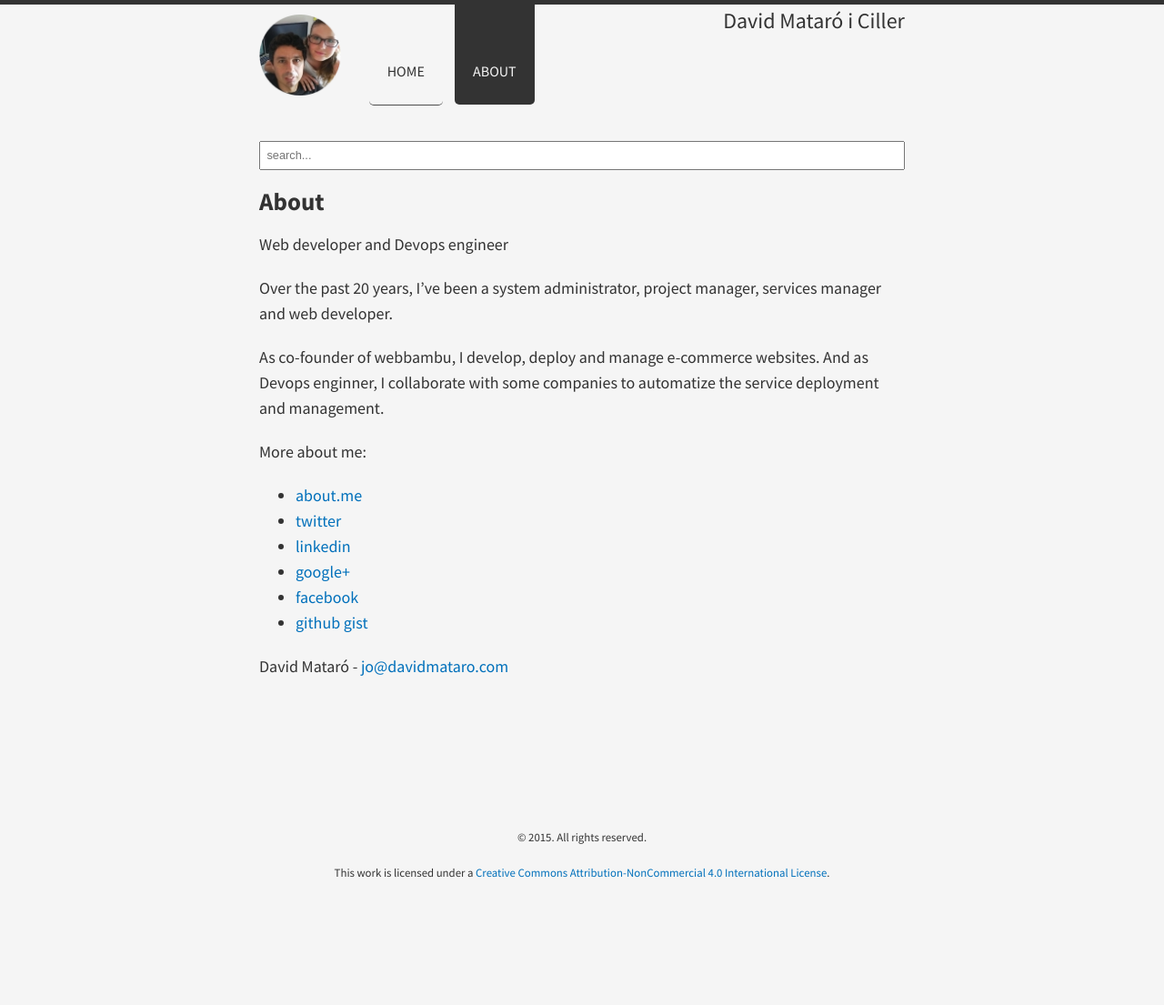
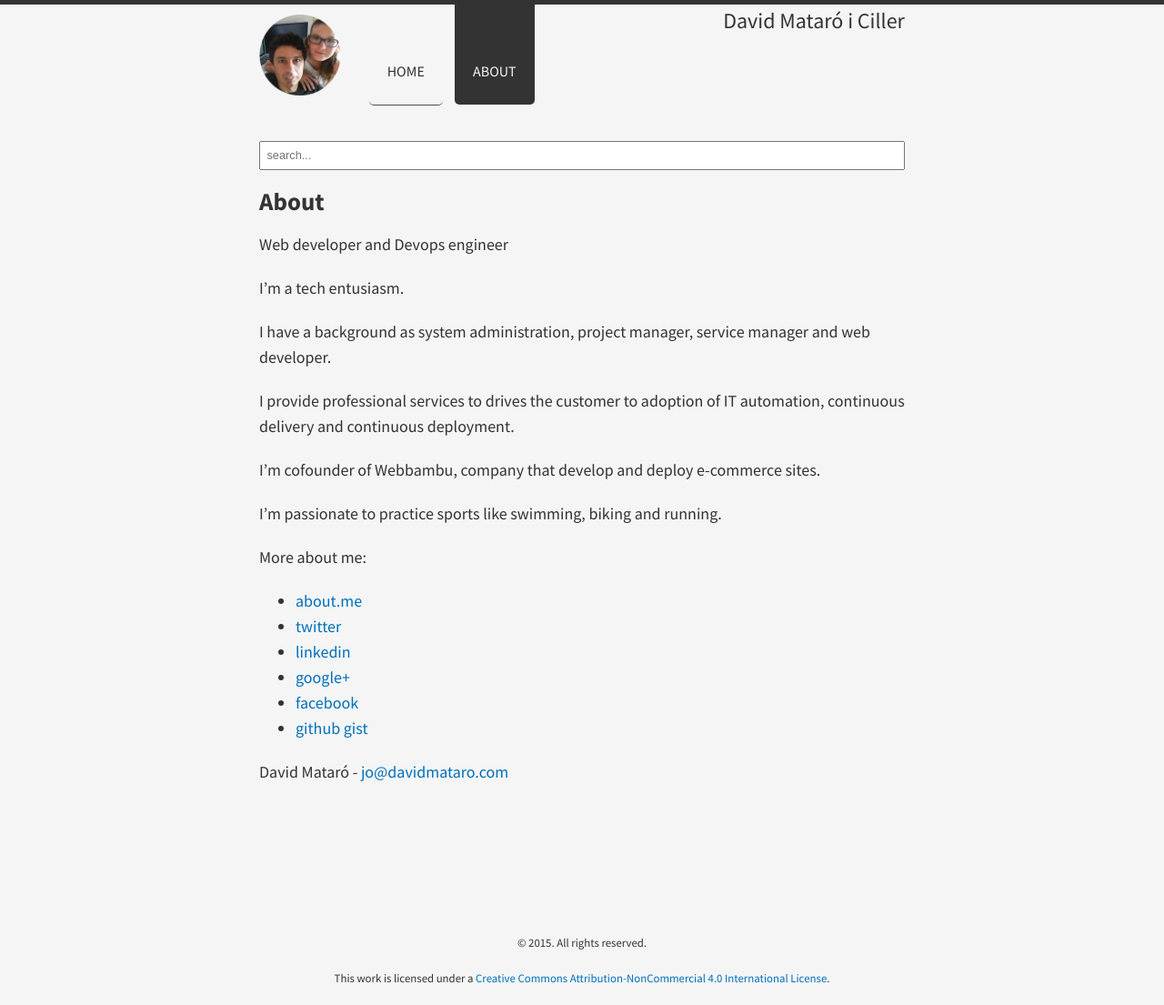
Before and after one commit to davidmataro/davidmataro, a Jekyll site: the page built from about/index.md, in a window 1280 px wide. Shown: the whole page at 91% size. Built offline with Jekyll 4.4.1, drawn with Linux system fonts in a browser that asks for light colours; nearby versions of some CDN libraries; Markdown is read by kramdown in place of the engine named in the settings; before the commit the page ends 989 px from its top, so only the background shows below that.

Commit message:
update about me description

```diff
--- a/about/index.md
+++ b/about/index.md
@@ -7,9 +7,15 @@ title: About
   Web developer and Devops engineer
 </p>
 
-Over the past 20 years, I've been a system administrator, project manager, services manager and web developer.
+I’m a tech entusiasm.
 
-As co-founder of webbambu, I develop, deploy and manage e-commerce websites. And as Devops enginner, I collaborate with some companies to automatize the service deployment and management.
+I have a background as system administration, project manager, service manager and web developer.
+
+I provide professional services to drives the customer to adoption of IT automation, continuous delivery and continuous deployment.
+
+I’m cofounder of Webbambu, company that develop and deploy e-commerce sites.
+
+I'm passionate to practice sports like swimming, biking and running.
 
 More about me:
 
```
